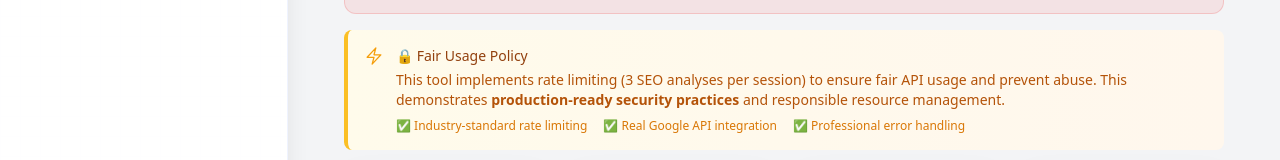
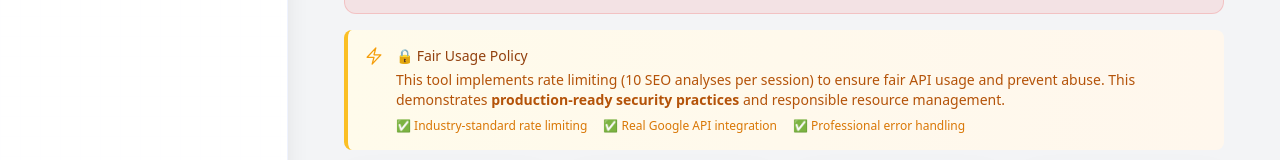
Before and after one commit to Shoaib-2/RankForge, a React (Create React App) app in the folder client/: page /dashboard in a window 1280 px wide. Shown: the part 264-424 px from the top of the page. Built offline with nearby package versions, Linux system fonts and the light colour scheme; no server answers; sample sign-in values are in the browser's storage; the HTML template or start-up script is replaced by a standard one.

Commit message:
Changed a minor mistake in the dahboard page

```diff
--- a/client/src/compnents/dashboard/Dashboard.js
+++ b/client/src/compnents/dashboard/Dashboard.js
@@ -233,7 +233,7 @@ const Dashboard = () => {
               🔒 Fair Usage Policy
             </h3>
             <p className="mt-1 text-xs sm:text-sm text-amber-700">
-              This tool implements rate limiting (3 SEO analyses per session) to ensure fair API usage and prevent abuse.
+              This tool implements rate limiting (10 SEO analyses per session) to ensure fair API usage and prevent abuse.
               This demonstrates <strong>production-ready security practices</strong> and responsible resource management.
             </p>
             <div className="mt-2 flex flex-wrap items-center gap-2 sm:gap-4 text-xs text-amber-600">
```
